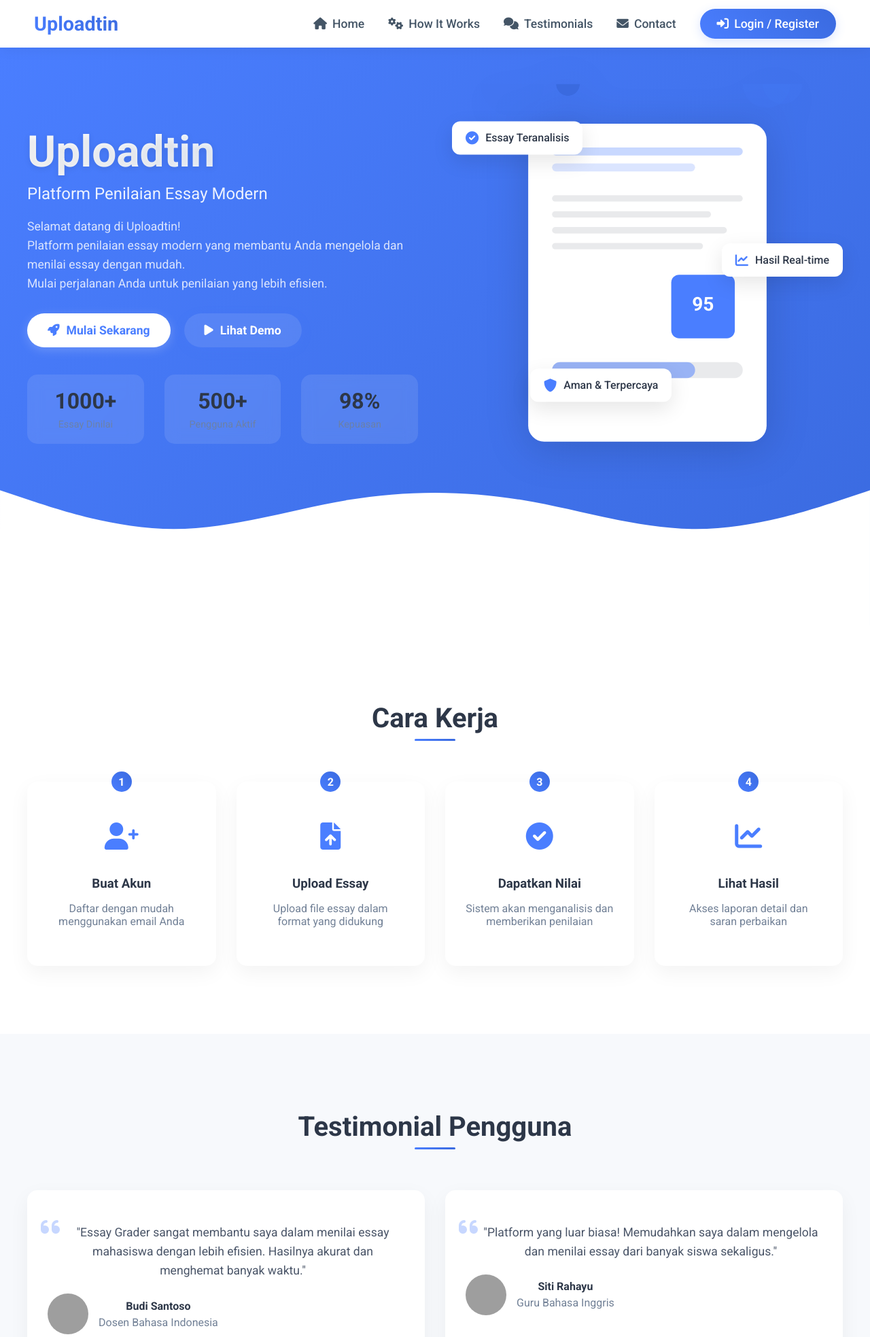
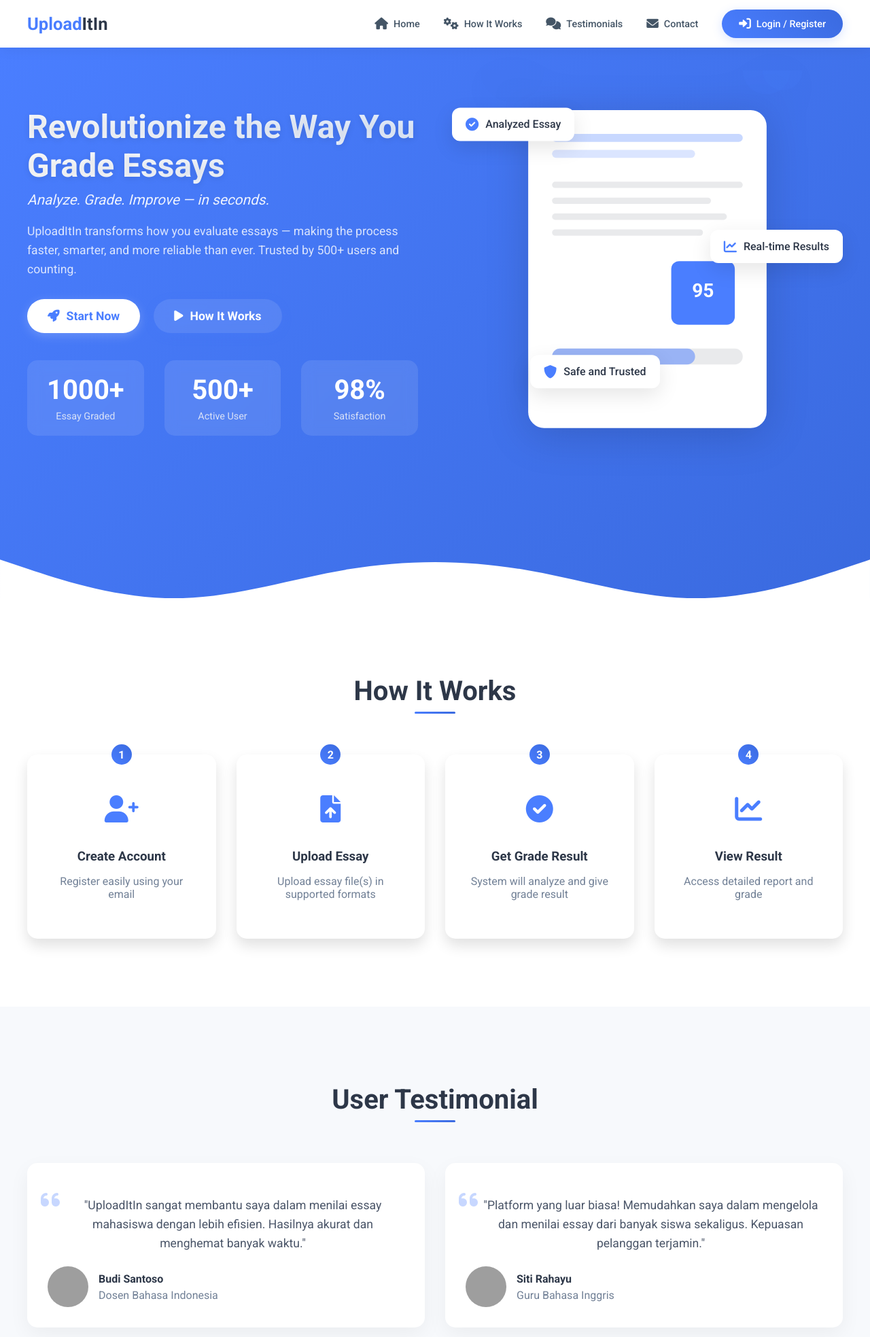
Before and after one commit to richielagito/Upload_It_In, a Flask app: page / in a window 1280 px wide. Shown: the top 1967 px of the page at 68% size. Run offline with Flask 3, Linux system fonts and the light colour scheme; some libraries are stand-ins or nearby versions; grey boxes are pictures that could not be loaded.

Commit message:
edit frontend

```diff
--- a/static/homescreen.css
+++ b/static/homescreen.css
@@ -1,5 +1,5 @@
 body {
-    font-family: 'Roboto', sans-serif;
+    font-family: "Roboto", sans-serif;
     background: linear-gradient(135deg, #f7f9fc 0%, #e3eeff 100%);
     margin: 0;
     padding: 0;
@@ -18,8 +18,14 @@ body {
 }
 
 @keyframes fadeIn {
-    from { opacity: 0; transform: translateY(20px); }
-    to { opacity: 1; transform: translateY(0); }
+    from {
+        opacity: 0;
+        transform: translateY(20px);
+    }
+    to {
+        opacity: 1;
+        transform: translateY(0);
+    }
 }
 
 .logo {
@@ -30,7 +36,7 @@ body {
     background-clip: text;
     color: transparent;
     margin-bottom: 20px;
-    text-shadow: 2px 2px 4px rgba(0,0,0,0.1);
+    text-shadow: 2px 2px 4px rgba(0, 0, 0, 0.1);
 }
 
 .desc {
@@ -44,8 +50,14 @@ body {
 }
 
 @keyframes slideUp {
-    from { opacity: 0; transform: translateY(30px); }
-    to { opacity: 1; transform: translateY(0); }
+    from {
+        opacity: 0;
+        transform: translateY(30px);
+    }
+    to {
+        opacity: 1;
+        transform: translateY(0);
+    }
 }
 
 .btn {
@@ -58,13 +70,13 @@ body {
     font-weight: 600;
     cursor: pointer;
     transition: all 0.3s ease;
-    box-shadow: 0 4px 15px rgba(74,126,255,0.2);
+    box-shadow: 0 4px 15px rgba(74, 126, 255, 0.2);
     text-decoration: none;
 }
 
 .btn:hover {
     transform: translateY(-2px);
-    box-shadow: 0 6px 20px rgba(74,126,255,0.3);
+    box-shadow: 0 6px 20px rgba(74, 126, 255, 0.3);
     background: linear-gradient(45deg, #3a6adf, #2955c8);
 }
 
@@ -73,11 +85,11 @@ body {
     background: rgba(255, 255, 255, 0.95);
     backdrop-filter: blur(10px);
     -webkit-backdrop-filter: blur(10px);
-    box-shadow: 0 2px 20px rgba(0,0,0,0.06);
+    box-shadow: 0 2px 20px rgba(0, 0, 0, 0.06);
     display: flex;
     align-items: center;
     justify-content: space-between;
-    padding: 0 50px;
+    padding: 0 40px;
     height: 70px;
     position: fixed;
     top: 0;
@@ -87,13 +99,14 @@ body {
 }
 
 .navbar-logo {
-    font-size: 1.8rem;
+    font-size: 1.6rem;
     font-weight: 700;
-    background: linear-gradient(45deg, #4a7eff, #3a6adf);
-    -webkit-background-clip: text;
-    background-clip: text;
-    -webkit-text-fill-color: transparent;
+    color: #4a7eff;
     text-decoration: none;
+}
+
+.text-black {
+    color: #2d3748 !important;
 }
 
 .navbar-menu {
@@ -112,7 +125,7 @@ body {
 .navbar-menu a {
     text-decoration: none;
     color: #445566;
-    font-size: 1.1rem;
+    font-size: 0.9rem;
     font-weight: 500;
     transition: all 0.3s ease;
     padding: 8px 0;
@@ -126,7 +139,7 @@ body {
 }
 
 .navbar-menu a:not(.navbar-btn)::after {
-    content: '';
+    content: "";
     position: absolute;
     bottom: 0;
     left: 0;
@@ -151,12 +164,12 @@ body {
     border-radius: 25px;
     font-weight: 600;
     transition: all 0.3s ease;
-    box-shadow: 0 4px 15px rgba(74,126,255,0.2);
+    box-shadow: 0 4px 15px rgba(74, 126, 255, 0.2);
 }
 
 .navbar-btn:hover {
     transform: translateY(-2px);
-    box-shadow: 0 6px 20px rgba(74,126,255,0.3);
+    box-shadow: 0 6px 20px rgba(74, 126, 255, 0.3);
     background: linear-gradient(45deg, #3a6adf, #2955c8);
 }
 
@@ -212,7 +225,7 @@ body {
 }
 
 .section h2::after {
-    content: '';
+    content: "";
     position: absolute;
     bottom: -10px;
     left: 50%;
@@ -236,7 +249,7 @@ body {
     background: #fff;
     padding: 40px 30px;
     border-radius: 15px;
-    box-shadow: 0 10px 30px rgba(0,0,0,0.05);
+    box-shadow: 0 10px 30px rgba(0, 0, 0, 0.05);
     transition: transform 0.3s ease;
 }
 
@@ -296,12 +309,12 @@ body {
     display: block;
     font-size: 2.5rem;
     font-weight: 700;
-    color: #2d3748;
+    color: #fff;
     margin-bottom: 5px;
 }
 
 .stat-label {
-    color: #718096;
+    color: #f8f8f8;
     font-size: 1.1rem;
 }
 
@@ -309,7 +322,7 @@ body {
     background: #2d3748;
     color: #fff;
     padding: 40px 20px;
-    text-align: center;
+    text-align: start;
 }
 
 .footer-content {
@@ -368,7 +381,7 @@ body {
     background: #fff;
     padding: 40px 30px;
     border-radius: 15px;
-    box-shadow: 0 10px 30px rgba(0,0,0,0.05);
+    box-shadow: 0 10px 20px rgba(0, 0, 0, 0.12);
     text-align: center;
     position: relative;
     transition: transform 0.3s ease;
@@ -423,7 +436,7 @@ body {
     background: #fff;
     border-radius: 15px;
     padding: 30px;
-    box-shadow: 0 10px 30px rgba(0,0,0,0.05);
+    box-shadow: 0 10px 30px rgba(0, 0, 0, 0.05);
 }
 
 .testimonial-content {
@@ -450,6 +463,7 @@ body {
 .testimonial-author {
     display: flex;
     align-items: center;
+    text-align: start;
     gap: 15px;
 }
 
@@ -491,7 +505,7 @@ body {
     padding: 30px;
     background: #fff;
     border-radius: 15px;
-    box-shadow: 0 10px 30px rgba(0,0,0,0.05);
+    box-shadow: 0 10px 30px rgba(0, 0, 0, 0.05);
 }
 
 .contact-item i {
@@ -513,7 +527,7 @@ body {
     background: #fff;
     padding: 40px;
     border-radius: 15px;
-    box-shadow: 0 10px 30px rgba(0,0,0,0.05);
+    box-shadow: 0 10px 30px rgba(0, 0, 0, 0.05);
 }
 
 .form-group {
@@ -610,7 +624,7 @@ body {
 .footer-bottom {
     text-align: center;
     padding-top: 20px;
-    border-top: 1px solid rgba(255,255,255,0.1);
+    border-top: 1px solid rgba(255, 255, 255, 0.1);
 }
 
 .footer-bottom p {
@@ -655,7 +669,7 @@ body {
     min-height: calc(100vh - 70px);
     background: linear-gradient(135deg, #4a7eff 0%, #3a6adf 100%);
     overflow: hidden;
-    padding: 60px 20px;
+    padding: 40px 40px;
 }
 
 .hero-content {
@@ -675,18 +689,18 @@ body {
 }
 
 .hero-title {
-    font-size: 4rem;
+    font-size: 3rem;
     font-weight: 700;
     margin: 0;
     background: linear-gradient(45deg, #fff, #e3eeff);
     -webkit-background-clip: text;
     background-clip: text;
     -webkit-text-fill-color: transparent;
-    text-shadow: 0 2px 10px rgba(0,0,0,0.1);
+    text-shadow: 0 2px 10px rgba(0, 0, 0, 0.1);
 }
 
 .hero-subtitle {
-    font-size: 1.5rem;
+    font-size: 1.3rem;
     margin: 10px 0 20px;
     opacity: 0.9;
 }
@@ -719,22 +733,24 @@ body {
 .btn-primary {
     background: #fff;
     color: #4a7eff;
-    box-shadow: 0 4px 15px rgba(255,255,255,0.2);
+    box-shadow: 0 4px 15px rgba(255, 255, 255, 0.2);
 }
 
 .btn-primary:hover {
+    background: #fff;
+    color: #4a7eff;
     transform: translateY(-2px);
-    box-shadow: 0 6px 20px rgba(255,255,255,0.3);
+    box-shadow: 0 6px 20px rgba(255, 255, 255, 0.3);
 }
 
 .btn-secondary {
-    background: rgba(255,255,255,0.1);
+    background: rgba(255, 255, 255, 0.1);
     color: #fff;
     backdrop-filter: blur(10px);
 }
 
 .btn-secondary:hover {
-    background: rgba(255,255,255,0.2);
+    background: rgba(255, 255, 255, 0.2);
     transform: translateY(-2px);
 }
 
@@ -748,16 +764,9 @@ body {
 .stat {
     text-align: center;
     padding: 20px;
-    background: rgba(255,255,255,0.1);
+    background: rgba(255, 255, 255, 0.1);
     border-radius: 15px;
     backdrop-filter: blur(10px);
-}
-
-.stat-number {
-    display: block;
-    font-size: 2rem;
-    font-weight: 700;
-    margin-bottom: 5px;
 }
 
 .stat-label {
@@ -776,13 +785,14 @@ body {
 .main-illustration {
     width: 100%;
     height: auto;
-    filter: drop-shadow(0 10px 30px rgba(0,0,0,0.15));
+    filter: drop-shadow(0 10px 30px rgba(0, 0, 0, 0.15));
     transform-origin: center center;
     animation: pulse 3s ease-in-out infinite;
 }
 
 @keyframes pulse {
-    0%, 100% {
+    0%,
+    100% {
         transform: scale(1);
     }
     50% {
@@ -798,7 +808,7 @@ body {
     display: flex;
     align-items: center;
     gap: 10px;
-    box-shadow: 0 10px 30px rgba(0,0,0,0.1);
+    box-shadow: 0 10px 30px rgba(0, 0, 0, 0.1);
     animation: float 5s ease-in-out infinite;
     z-index: 2;
 }
@@ -845,7 +855,8 @@ body {
 }
 
 @keyframes float {
-    0%, 100% {
+    0%,
+    100% {
         transform: translateY(0);
     }
     50% {
--- a/templates/homescreen.html
+++ b/templates/homescreen.html
@@ -1,77 +1,87 @@
 <!DOCTYPE html>
 <html lang="en">
     <head>
-    <meta charset="UTF-8">
-    <meta name="viewport" content="width=device-width, initial-scale=1.0">
-    <title>Uploadtin</title>
-    <link rel="stylesheet" href="https://fonts.googleapis.com/css?family=Roboto:400,500,700&display=swap">
-    <link rel="stylesheet" href="https://cdnjs.cloudflare.com/ajax/libs/font-awesome/6.0.0/css/all.min.css">
-    <link rel="stylesheet" href="{{ url_for('static', filename='homescreen.css') }}">
+        <meta charset="UTF-8" />
+        <meta name="viewport" content="width=device-width, initial-scale=1.0" />
+        <title>UploadtItIn</title>
+        <link rel="stylesheet" href="https://fonts.googleapis.com/css?family=Roboto:400,500,700&display=swap" />
+        <link rel="stylesheet" href="https://cdnjs.cloudflare.com/ajax/libs/font-awesome/6.0.0/css/all.min.css" />
+        <link rel="stylesheet" href="{{ url_for('static', filename='homescreen.css') }}" />
     </head>
     <body>
         <nav class="navbar">
-        <div class="navbar-logo">Uploadtin</div>
+            <div class="navbar-logo">Upload<span class="text-black">ItIn</span></div>
             <ul class="navbar-menu">
-            <li><a href="/"><i class="fas fa-home"></i> Home</a></li>
-            <li><a href="#how-it-works"><i class="fas fa-cogs"></i> How It Works</a></li>
-            <li><a href="#testimonials"><i class="fas fa-comments"></i> Testimonials</a></li>
-            <li><a href="#contact"><i class="fas fa-envelope"></i> Contact</a></li>
-            <li><a href="/login-register" class="navbar-btn"><i class="fas fa-sign-in-alt"></i> Login / Register</a></li>
+                <li>
+                    <a href="/"><i class="fas fa-home"></i> Home</a>
+                </li>
+                <li>
+                    <a href="#how-it-works"><i class="fas fa-cogs"></i> How It Works</a>
+                </li>
+                <li>
+                    <a href="#testimonials"><i class="fas fa-comments"></i> Testimonials</a>
+                </li>
+                <li>
+                    <a href="#contact"><i class="fas fa-envelope"></i> Contact</a>
+                </li>
+                <li>
+                    <a href="/login-register" class="navbar-btn"><i class="fas fa-sign-in-alt"></i> Login / Register</a>
+                </li>
             </ul>
         </nav>
 
         <div class="hero-section">
             <div class="hero-content">
                 <div class="hero-text">
-                <h1 class="hero-title">Uploadtin</h1>
-                <div class="hero-subtitle">Platform Penilaian Essay Modern</div>
-                <p class="hero-description">
-                    Selamat datang di Uploadtin!<br>
-                    Platform penilaian essay modern yang membantu Anda mengelola dan menilai essay dengan mudah.<br>
-                    Mulai perjalanan Anda untuk penilaian yang lebih efisien.
-                </p>
+                    <h1 class="hero-title">Revolutionize the Way You Grade Essays</h1>
+                    <div class="hero-subtitle"><i>Analyze. Grade. Improve — in seconds.</i></div>
+                    <p class="hero-description">UploadItIn transforms how you evaluate essays — making the process faster, smarter, and more reliable than ever. Trusted by 500+ users and counting.</p>
                     <div class="hero-buttons">
-                    <a href="/login-register" class="btn btn-primary">
-                        <i class="fas fa-rocket"></i> Mulai Sekarang
-                    </a>
-                    <a href="#how-it-works" class="btn btn-secondary">
-                        <i class="fas fa-play"></i> Lihat Demo
-                    </a>
+                        <a href="/login-register" class="btn btn-primary"> <i class="fas fa-rocket"></i> Start Now </a>
+                        <a href="#how-it-works" class="btn btn-secondary"> <i class="fas fa-play"></i> How It Works </a>
                     </div>
                     <div class="hero-stats">
                         <div class="stat">
                             <span class="stat-number">1000+</span>
-                        <span class="stat-label">Essay Dinilai</span>
+                            <span class="stat-label">Essay Graded</span>
                         </div>
                         <div class="stat">
                             <span class="stat-number">500+</span>
-                        <span class="stat-label">Pengguna Aktif</span>
+                            <span class="stat-label">Active User</span>
                         </div>
                         <div class="stat">
                             <span class="stat-number">98%</span>
-                        <span class="stat-label">Kepuasan</span>
+                            <span class="stat-label">Satisfaction</span>
                         </div>
                     </div>
                 </div>
                 <div class="hero-image">
                     <div class="floating-card card-1">
                         <i class="fas fa-check-circle"></i>
-                    <span>Essay Teranalisis</span>
+                        <span>Analyzed Essay</span>
                     </div>
                     <div class="floating-card card-2">
                         <i class="fas fa-chart-line"></i>
-                    <span>Hasil Real-time</span>
+                        <span>Real-time Results</span>
                     </div>
                     <div class="floating-card card-3">
                         <i class="fas fa-shield-alt"></i>
-                    <span>Aman & Terpercaya</span>
+                        <span>Safe and Trusted</span>
                     </div>
                     <svg class="main-illustration" viewBox="0 0 500 500" xmlns="http://www.w3.org/2000/svg">
                         <style>
-                        .primary { fill: #4a7eff; }
-                        .secondary { fill: #3a6adf; }
-                        .accent { fill: #ffffff; }
-                        .text { fill: #2d3748; }
+                            .primary {
+                                fill: #4a7eff;
+                            }
+                            .secondary {
+                                fill: #3a6adf;
+                            }
+                            .accent {
+                                fill: #ffffff;
+                            }
+                            .text {
+                                fill: #2d3748;
+                            }
                         </style>
                         <!-- Document Background -->
                         <rect x="100" y="50" width="300" height="400" rx="20" class="accent" />
@@ -87,15 +97,13 @@
                         <rect x="130" y="200" width="190" height="8" rx="4" class="text" opacity="0.1" />
 
                         <!-- Checkmarks and Annotations -->
-                    <circle cx="150" y="250" r="15" class="primary" />
                         <path d="M145,250 L155,260 L165,240" stroke="white" stroke-width="3" fill="none" />
 
-                    <circle cx="150" y="300" r="15" class="secondary" />
                         <path d="M145,300 L155,310 L165,290" stroke="white" stroke-width="3" fill="none" />
 
                         <!-- Score Section -->
                         <rect x="280" y="240" width="80" height="80" rx="10" class="primary" />
-                    <text x="320" y="285" text-anchor="middle" class="accent" style="font-size: 24px; font-weight: bold;">95</text>
+                        <text x="320" y="285" text-anchor="middle" class="accent" style="font-size: 24px; font-weight: bold">95</text>
 
                         <!-- Decorative Elements -->
                         <circle cx="400" y="100" r="30" class="primary" opacity="0.1" />
@@ -109,52 +117,56 @@
                 </div>
             </div>
             <div class="hero-wave">
-            <svg xmlns="http://www.w3.org/2000/svg" viewBox="0 0 1440 320">
-                <path fill="#ffffff" fill-opacity="1" d="M0,96L48,112C96,128,192,160,288,160C384,160,480,128,576,112C672,96,768,96,864,112C960,128,1056,160,1152,160C1248,160,1344,128,1392,112L1440,96L1440,320L1392,320C1344,320,1248,320,1152,320C1056,320,960,320,864,320C768,320,672,320,576,320C480,320,384,320,288,320C192,320,96,320,48,320L0,320Z"></path>
+                <svg xmlns="http://www.w3.org/2000/svg" viewBox="0 0 1440 160">
+                    <path
+                        fill="#ffffff"
+                        fill-opacity="1"
+                        d="M0,96L48,112C96,128,192,160,288,160C384,160,480,128,576,112C672,96,768,96,864,112C960,128,1056,160,1152,160C1248,160,1344,128,1392,112L1440,96L1440,320L1392,320C1344,320,1248,320,1152,320C1056,320,960,320,864,320C768,320,672,320,576,320C480,320,384,320,288,320C192,320,96,320,48,320L0,320Z"
+                    ></path>
                 </svg>
             </div>
         </div>
 
         <section id="how-it-works" class="section">
-        <h2>Cara Kerja</h2>
+            <h2>How It Works</h2>
             <div class="steps-container">
                 <div class="step">
                     <div class="step-number">1</div>
                     <i class="fas fa-user-plus"></i>
-                <h3>Buat Akun</h3>
-                <p>Daftar dengan mudah menggunakan email Anda</p>
+                    <h3>Create Account</h3>
+                    <p>Register easily using your email</p>
                 </div>
                 <div class="step">
                     <div class="step-number">2</div>
                     <i class="fas fa-file-upload"></i>
                     <h3>Upload Essay</h3>
-                <p>Upload file essay dalam format yang didukung</p>
+                    <p>Upload essay file(s) in supported formats</p>
                 </div>
                 <div class="step">
                     <div class="step-number">3</div>
                     <i class="fas fa-check-circle"></i>
-                <h3>Dapatkan Nilai</h3>
-                <p>Sistem akan menganalisis dan memberikan penilaian</p>
+                    <h3>Get Grade Result</h3>
+                    <p>System will analyze and give grade result</p>
                 </div>
                 <div class="step">
                     <div class="step-number">4</div>
                     <i class="fas fa-chart-line"></i>
-                <h3>Lihat Hasil</h3>
-                <p>Akses laporan detail dan saran perbaikan</p>
+                    <h3>View Result</h3>
+                    <p>Access detailed report and grade</p>
                 </div>
             </div>
         </section>
 
         <section id="testimonials" class="section">
-        <h2>Testimonial Pengguna</h2>
+            <h2>User Testimonial</h2>
             <div class="testimonials-container">
                 <div class="testimonial">
                     <div class="testimonial-content">
                         <i class="fas fa-quote-left"></i>
-                    <p>"Essay Grader sangat membantu saya dalam menilai essay mahasiswa dengan lebih efisien. Hasilnya akurat dan menghemat banyak waktu."</p>
+                        <p>"UploadItIn sangat membantu saya dalam menilai essay mahasiswa dengan lebih efisien. Hasilnya akurat dan menghemat banyak waktu."</p>
                     </div>
                     <div class="testimonial-author">
-                    <img src="https://ui-avatars.com/api/?name=Budi+Santoso&background=random" alt="Budi Santoso">
+                        <img src="https://ui-avatars.com/api/?name=Budi+Santoso&background=random" alt="Budi Santoso" />
                         <div>
                             <h4>Budi Santoso</h4>
                             <p>Dosen Bahasa Indonesia</p>
@@ -164,10 +176,10 @@
                 <div class="testimonial">
                     <div class="testimonial-content">
                         <i class="fas fa-quote-left"></i>
-                    <p>"Platform yang luar biasa! Memudahkan saya dalam mengelola dan menilai essay dari banyak siswa sekaligus."</p>
+                        <p>"Platform yang luar biasa! Memudahkan saya dalam mengelola dan menilai essay dari banyak siswa sekaligus. Kepuasan pelanggan terjamin."</p>
                     </div>
                     <div class="testimonial-author">
-                    <img src="https://ui-avatars.com/api/?name=Siti+Rahayu&background=random" alt="Siti Rahayu">
+                        <img src="https://ui-avatars.com/api/?name=Siti+Rahayu&background=random" alt="Siti Rahayu" />
                         <div>
                             <h4>Siti Rahayu</h4>
                             <p>Guru Bahasa Inggris</p>
@@ -178,7 +190,7 @@
         </section>
 
         <section id="contact" class="section">
-        <h2>Hubungi Kami</h2>
+            <h2>Contact Us</h2>
             <div class="contact-container">
                 <div class="contact-info">
                     <div class="contact-item">
@@ -193,21 +205,21 @@
                     </div>
                     <div class="contact-item">
                         <i class="fas fa-map-marker-alt"></i>
-                    <h3>Alamat</h3>
-                    <p>Jl. Pendidikan No. 123<br>Jakarta, Indonesia</p>
+                        <h3>Address</h3>
+                        <p>Jl. Pendidikan No. 123<br />Jakarta, Indonesia</p>
                     </div>
                 </div>
                 <form class="contact-form">
                     <div class="form-group">
-                    <input type="text" placeholder="Nama Lengkap" required>
+                        <input type="text" placeholder="Nama Lengkap" required />
                     </div>
                     <div class="form-group">
-                    <input type="email" placeholder="Email" required>
+                        <input type="email" placeholder="Email" required />
                     </div>
                     <div class="form-group">
                         <textarea placeholder="Pesan" required></textarea>
                     </div>
-                <button type="submit" class="btn">Kirim Pesan</button>
+                    <button type="submit" class="btn">Send Message</button>
                 </form>
             </div>
         </section>
@@ -215,20 +227,20 @@
         <footer class="footer">
             <div class="footer-content">
                 <div class="footer-info">
-                <h3>Essay Grader</h3>
-                <p>Platform penilaian essay modern untuk pendidikan yang lebih baik.</p>
+                    <h3>UploadItIn</h3>
+                    <p>Essay grading platform for better education</p>
                 </div>
                 <div class="footer-links">
                     <h4>Quick Links</h4>
                     <ul>
-                    <li><a href="#how-it-works">Cara Kerja</a></li>
+                        <li><a href="#how-it-works">How It Works</a></li>
                         <li><a href="#testimonials">Testimonial</a></li>
-                    <li><a href="#contact">Kontak</a></li>
+                        <li><a href="#contact">Contact</a></li>
                         <li><a href="/login-register">Login/Register</a></li>
                     </ul>
                 </div>
                 <div class="footer-social">
-                <h4>Ikuti Kami</h4>
+                    <h4>Follow Us</h4>
                     <div class="social-links">
                         <a href="#"><i class="fab fa-facebook"></i></a>
                         <a href="#"><i class="fab fa-twitter"></i></a>
```
Lines whose indentation alone changed are shown as unchanged.
